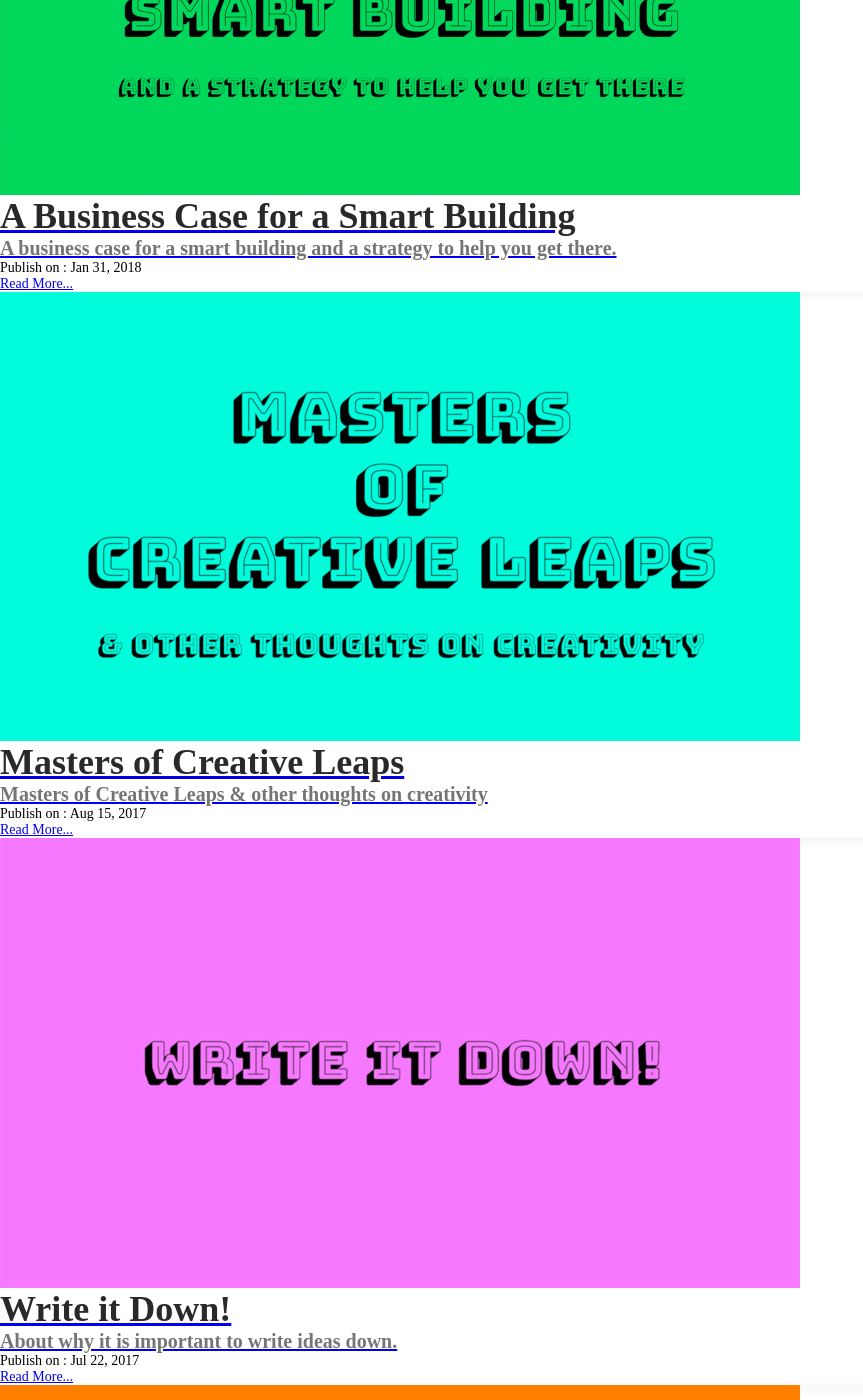
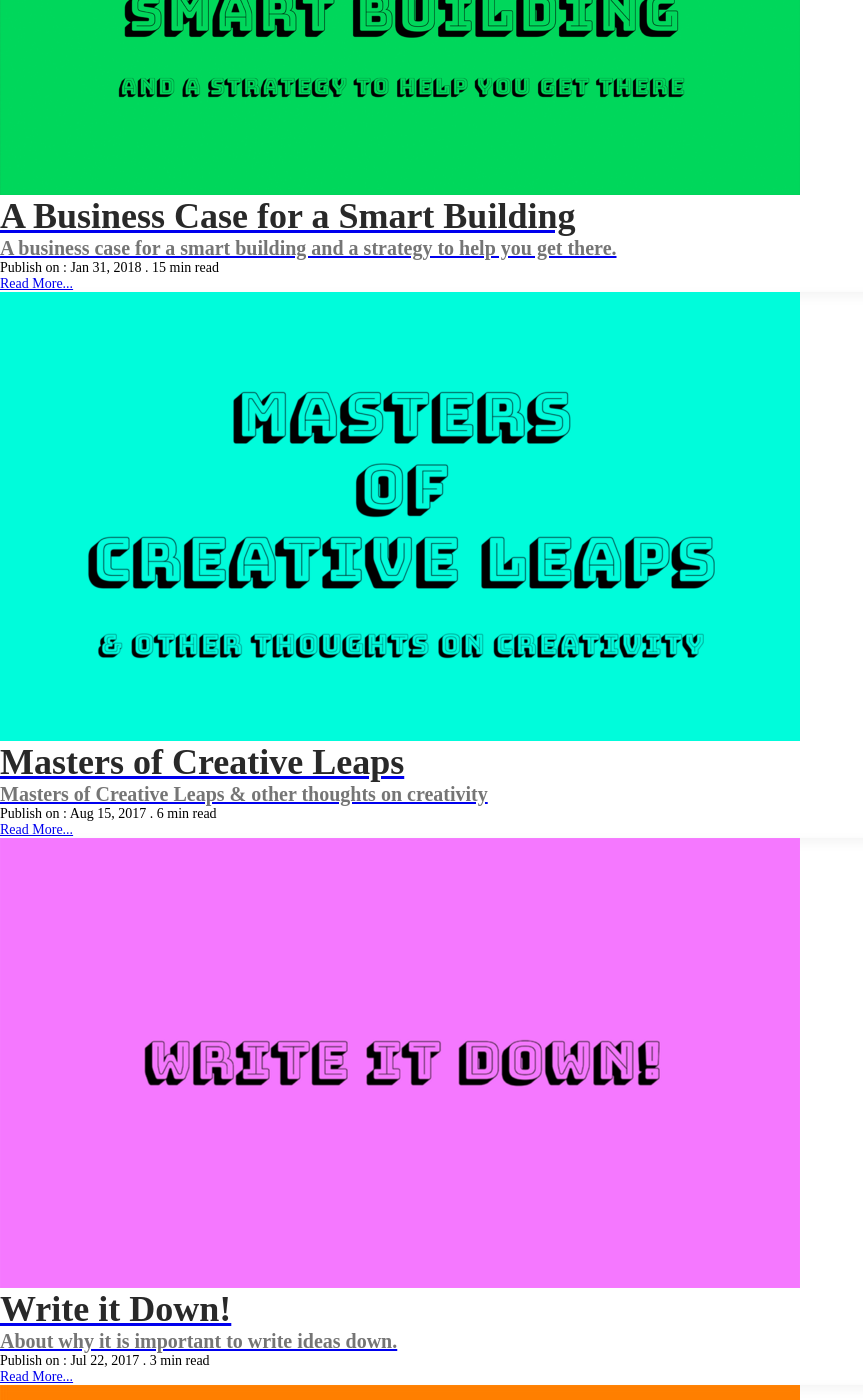
Before and after one commit to bobvanluijt/bobvanluijt.github.io, a Jekyll site: the page built from tag/Technology.md, in a window 1280 px wide and 1400 px high, scrolled down 381 px. Shown: the whole window, without its empty margins (0-863 px from the left). Built offline with Jekyll 4.4.1, drawn with Linux system fonts in a browser that asks for light colours; nearby versions of some CDN libraries; some of the changed text lies outside the part shown.

Commit message:
#3 added min read section in post layout

```diff
--- a/_layouts/post.html
+++ b/_layouts/post.html
@@ -11,7 +11,6 @@ layout: default
       <p>{{ page.date | date: "%b %-d, %Y" }} . {{ words | divided_by:180 }} min read
       {% endif %}
     </div>
-
   </div>
   <div class="row no-gutters">
     <div class="col no-gutters mt-2">
--- a/_layouts/tagpage.html
+++ b/_layouts/tagpage.html
@@ -14,12 +14,9 @@ layout: default
         </div>
       </div>
     </div>
-
-
     <div class="container">
       <div class=" mb-3 text-center row">
         {% for post in site.tags[page.tag] %}
-
         <div class="col-sm-12 no-gutters no-padding card mb-4 box-shadow">
           <div class="card-body">
             <a href="{{ post.url }}">
@@ -35,7 +32,12 @@ layout: default
             </a>
             <div class="">
               <div class="profile_details">
-                <p>Publish on : {{ post.date | date: "%b %-d, %Y" }}</p>
+                {% assign words = post.content | number_of_words %}
+                {% if words < 360 %}
+                  <p>{{ post.date | date: "%b %-d, %Y" }} . 1 min read</p>
+                {% else %}
+                <p>Publish on : {{ post.date | date: "%b %-d, %Y" }} . {{ words | divided_by:180 }} min read</p>
+                {% endif %}
                 <a class="link" href="{{ post.url }}">Read More...</a>
               </div>
             </div>
```
